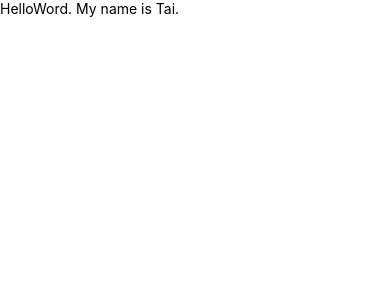
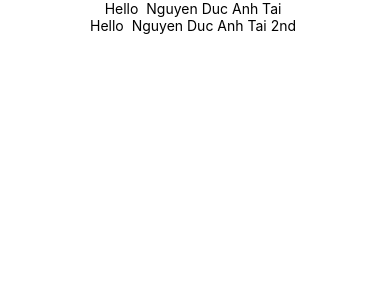
Before and after one commit to datai999/react-native-my-project, a React Native app: screen / in a window 390 px wide. Shown: the top 300 px of the page. Built offline with nearby package versions, Linux system fonts and the light colour scheme.

Commit message:
props mutli greeting

```diff
--- /dev/null
+++ b/components/MultiGreeting.js
@@ -0,0 +1,29 @@
+/*
+Nguyen Duc Anh tai
+https://www.facebook.com/datai99/
+Email:datai28599@gmail.com
+*/
+import React, {Component} from 'react';
+import {Text, View} from 'react-native';
+
+type GreetingProps = {  name: string };
+class Greeting extends Component<GreetingProps>{
+    render(){
+        return (
+        <Text>Hello  {this.props.name} </Text>
+        );
+    }
+}
+
+export default class MultiGreeting extends Component{
+    render(){
+        return(
+            <View
+                style = {{ alignItems: 'center'}}
+            >
+            <Greeting name="Nguyen Duc Anh Tai"></Greeting>
+            <Greeting name="Nguyen Duc Anh Tai 2nd"></Greeting>
+            </View>
+        );
+    }
+}
--- a/index.js
+++ b/index.js
@@ -3,8 +3,9 @@ import { registerRootComponent } from 'expo';
 import App from './App';
 import HelloWord from './components/HelloWord';
 import MyImage from './components/MyImage';
+import MultiGreeting from './components/MultiGreeting'
 
 // registerRootComponent calls AppRegistry.registerComponent('main', () => App);
 // It also ensures that whether you load the app in the Expo client or in a native build,
 // the environment is set up appropriately
-registerRootComponent(HelloWord);
+registerRootComponent(MultiGreeting);
```
